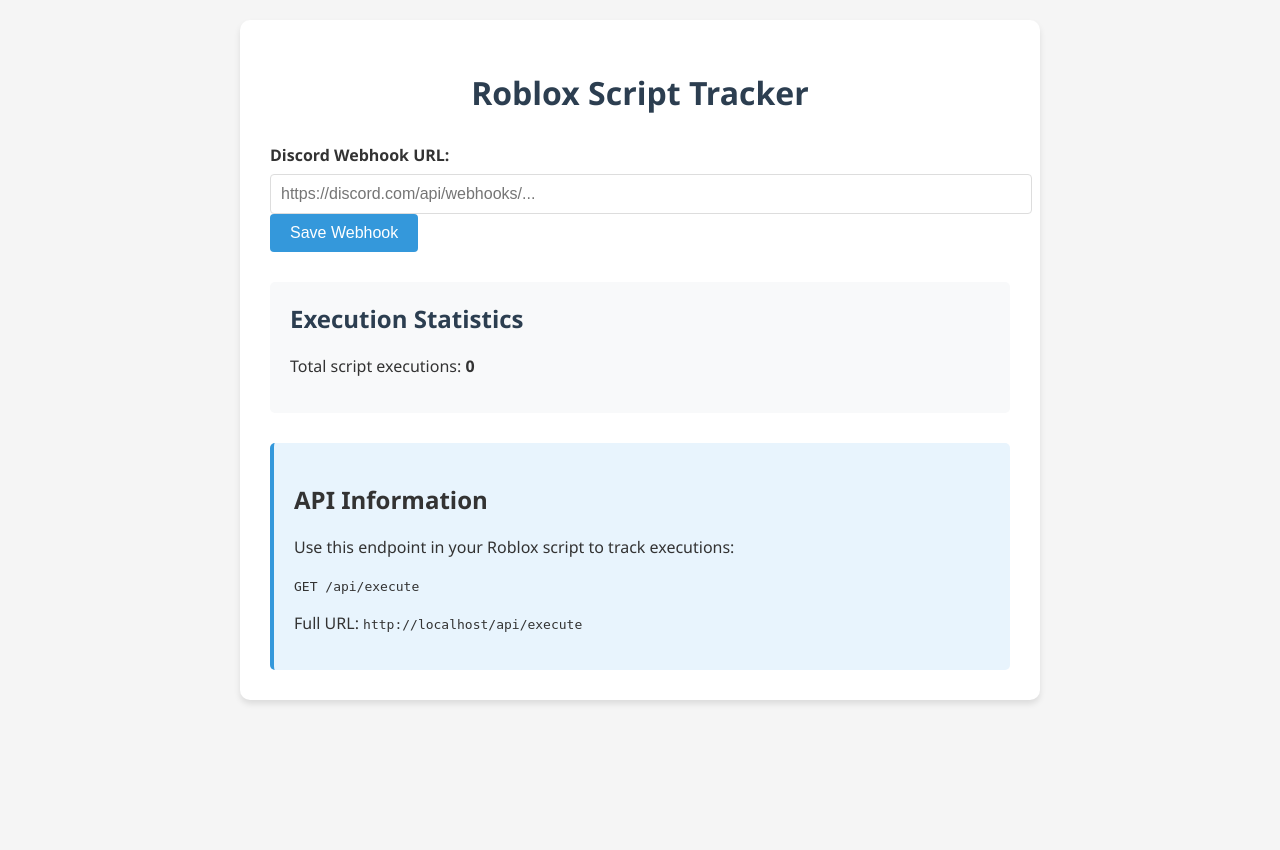
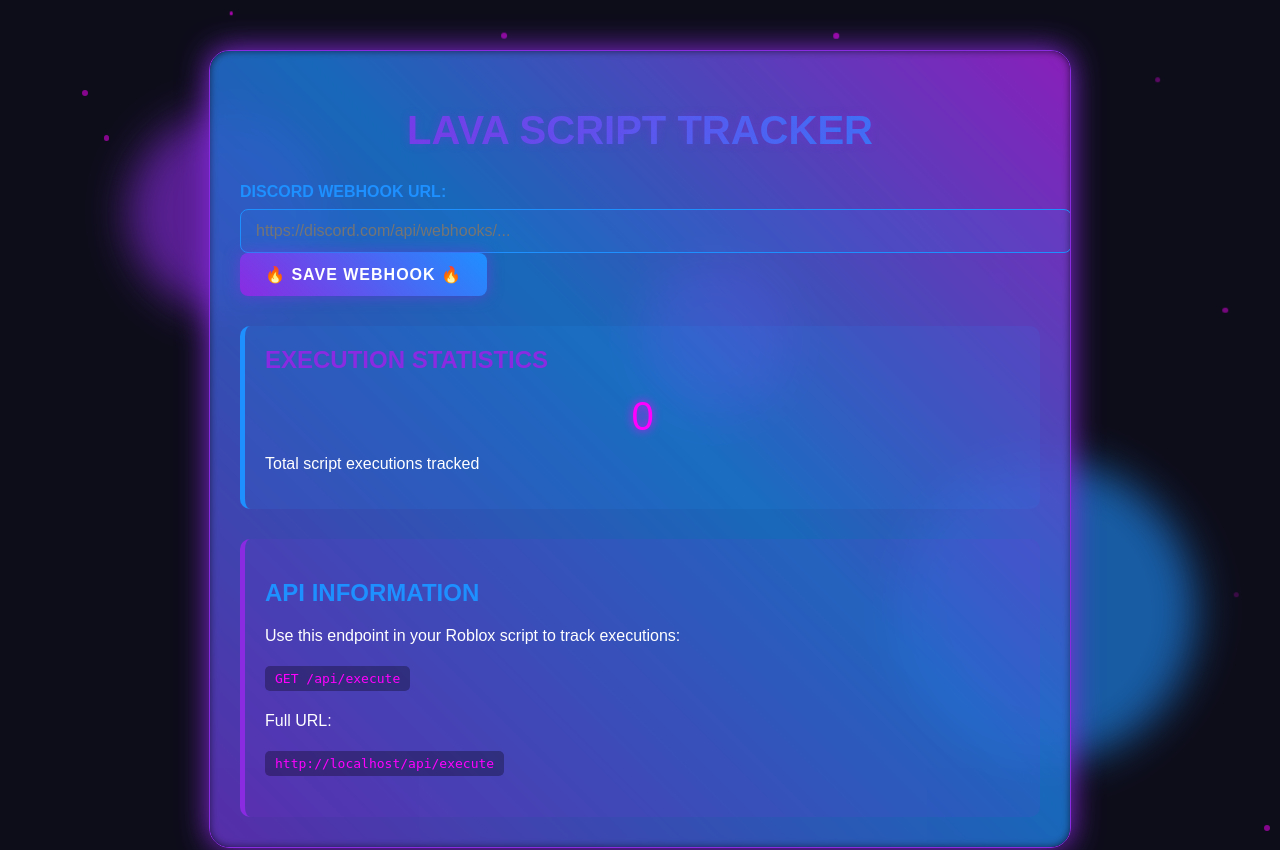
Before and after one commit to NxYDev/onyx, a Flask app: page / in a window 1280 px wide. Before the commit the page ends 704 px from the top, so only its background shows below. Run offline with Flask 3, Linux system fonts and the light colour scheme.

Commit message:
Update index.html

```diff
--- a/templates/index.html
+++ b/templates/index.html
@@ -1,106 +1,266 @@
 <!DOCTYPE html>
 <html>
 <head>
-    <title>Roblox Script Tracker</title>
+    <title>Lava Script Tracker</title>
     <style>
+        :root {
+            --purple: #8a2be2;
+            --blue: #1e90ff;
+            --dark: #0d0d1a;
+            --pink: #ff00ff;
+        }
+
         body {
-            font-family: 'Segoe UI', Tahoma, Geneva, Verdana, sans-serif;
+            font-family: 'Arial', sans-serif;
+            margin: 0;
+            padding: 0;
+            background-color: var(--dark);
+            color: white;
+            overflow-x: hidden;
+            min-height: 100vh;
+            position: relative;
+        }
+
+        /* Lava lamp bubbles */
+        .bubble {
+            position: absolute;
+            border-radius: 50%;
+            filter: blur(20px);
+            opacity: 0.6;
+            z-index: -1;
+            animation: float 15s infinite ease-in-out;
+        }
+
+        @keyframes float {
+            0%, 100% { transform: translateY(0) rotate(0deg); }
+            50% { transform: translateY(-100px) rotate(180deg); }
+        }
+
+        .container {
             max-width: 800px;
             margin: 0 auto;
-            padding: 20px;
-            background-color: #f5f5f5;
-            color: #333;
+            padding: 30px;
+            background: rgba(13, 13, 26, 0.7);
+            border-radius: 20px;
+            box-shadow: 0 0 30px var(--purple);
+            backdrop-filter: blur(10px);
+            border: 1px solid var(--purple);
+            margin-top: 50px;
+            position: relative;
+            overflow: hidden;
         }
+
         h1 {
-            color: #2c3e50;
             text-align: center;
+            font-size: 2.5rem;
             margin-bottom: 30px;
+            background: linear-gradient(90deg, var(--purple), var(--blue));
+            -webkit-background-clip: text;
+            background-clip: text;
+            color: transparent;
+            text-shadow: 0 0 10px rgba(138, 43, 226, 0.3);
         }
-        .container {
-            background-color: white;
-            padding: 30px;
-            border-radius: 10px;
-            box-shadow: 0 4px 6px rgba(0, 0, 0, 0.1);
+
+        .form-group {
+            margin-bottom: 25px;
         }
-        .form-group {
-            margin-bottom: 20px;
-        }
+
         label {
             display: block;
             margin-bottom: 8px;
             font-weight: bold;
+            color: var(--blue);
         }
+
         input[type="text"] {
             width: 100%;
-            padding: 10px;
-            border: 1px solid #ddd;
-            border-radius: 4px;
+            padding: 12px 15px;
+            border: none;
+            border-radius: 8px;
             font-size: 16px;
+            background: rgba(30, 144, 255, 0.1);
+            color: white;
+            border: 1px solid var(--blue);
+            transition: all 0.3s;
         }
+
+        input[type="text"]:focus {
+            outline: none;
+            border-color: var(--purple);
+            box-shadow: 0 0 10px var(--purple);
+        }
+
         button {
-            background-color: #3498db;
+            background: linear-gradient(45deg, var(--purple), var(--blue));
             color: white;
             border: none;
-            padding: 10px 20px;
-            border-radius: 4px;
+            padding: 12px 25px;
+            border-radius: 8px;
             cursor: pointer;
             font-size: 16px;
-            transition: background-color 0.3s;
+            font-weight: bold;
+            transition: all 0.3s;
+            box-shadow: 0 0 15px rgba(138, 43, 226, 0.5);
+            text-transform: uppercase;
+            letter-spacing: 1px;
         }
+
         button:hover {
-            background-color: #2980b9;
+            transform: translateY(-3px);
+            box-shadow: 0 0 25px rgba(138, 43, 226, 0.8);
         }
+
         .stats {
             margin-top: 30px;
             padding: 20px;
-            background-color: #f8f9fa;
-            border-radius: 5px;
+            background: rgba(30, 144, 255, 0.1);
+            border-radius: 10px;
+            border-left: 5px solid var(--blue);
         }
+
         .stats h2 {
             margin-top: 0;
-            color: #2c3e50;
+            color: var(--purple);
         }
+
         .api-info {
             margin-top: 30px;
             padding: 20px;
-            background-color: #e8f4fd;
+            background: rgba(138, 43, 226, 0.1);
+            border-radius: 10px;
+            border-left: 5px solid var(--purple);
+        }
+
+        .api-info h2 {
+            color: var(--blue);
+        }
+
+        code {
+            background: rgba(0, 0, 0, 0.3);
+            padding: 5px 10px;
             border-radius: 5px;
-            border-left: 4px solid #3498db;
+            color: var(--pink);
+            font-family: monospace;
+            word-break: break-all;
+            display: inline-block;
+            margin: 5px 0;
         }
+
         .success-message {
-            color: #27ae60;
+            color: #00ffaa;
             margin-top: 10px;
             display: none;
+            font-weight: bold;
+            text-shadow: 0 0 5px rgba(0, 255, 170, 0.5);
+        }
+
+        .execution-count {
+            font-size: 2.5rem;
+            color: var(--pink);
+            text-shadow: 0 0 10px var(--pink);
+            margin: 10px 0;
+            text-align: center;
+        }
+
+        /* Glowing border effect */
+        .container::before {
+            content: '';
+            position: absolute;
+            top: -2px;
+            left: -2px;
+            right: -2px;
+            bottom: -2px;
+            background: linear-gradient(45deg, var(--purple), var(--blue), var(--pink), var(--blue), var(--purple));
+            background-size: 400%;
+            border-radius: 22px;
+            z-index: -1;
+            animation: animate 8s linear infinite;
+            opacity: 0.7;
+            filter: blur(5px);
+        }
+
+        @keyframes animate {
+            0% { background-position: 0 0; }
+            50% { background-position: 400% 0; }
+            100% { background-position: 0 0; }
+        }
+
+        /* Floating particles */
+        .particle {
+            position: absolute;
+            width: 5px;
+            height: 5px;
+            background: var(--pink);
+            border-radius: 50%;
+            opacity: 0.5;
+            animation: particle-float 10s infinite linear;
+        }
+
+        @keyframes particle-float {
+            0% { transform: translateY(0) translateX(0); opacity: 0; }
+            50% { opacity: 0.7; }
+            100% { transform: translateY(-500px) translateX(100px); opacity: 0; }
         }
     </style>
 </head>
 <body>
+    <!-- Lava lamp bubbles -->
+    <div class="bubble" style="width: 200px; height: 200px; background: var(--purple); top: 20%; left: 10%;"></div>
+    <div class="bubble" style="width: 300px; height: 300px; background: var(--blue); top: 60%; left: 70%; animation-delay: 2s;"></div>
+    <div class="bubble" style="width: 150px; height: 150px; background: var(--pink); top: 30%; left: 50%; animation-delay: 4s;"></div>
+
+    <!-- Floating particles -->
+    <div id="particles"></div>
+
     <div class="container">
-        <h1>Roblox Script Tracker</h1>
+        <h1>LAVA SCRIPT TRACKER</h1>
 
         <div class="form-group">
-            <label for="webhook_url">Discord Webhook URL:</label>
+            <label for="webhook_url">DISCORD WEBHOOK URL:</label>
             <input type="text" id="webhook_url" value="{{ webhook_url }}" placeholder="https://discord.com/api/webhooks/...">
-            <button onclick="updateWebhook()">Save Webhook</button>
-            <div id="successMessage" class="success-message">Webhook updated successfully!</div>
+            <button onclick="updateWebhook()">🔥 SAVE WEBHOOK 🔥</button>
+            <div id="successMessage" class="success-message">WEBHOOK UPDATED SUCCESSFULLY!</div>
         </div>
 
         <div class="stats">
-            <h2>Execution Statistics</h2>
-            <p>Total script executions: <strong>{{ execution_count }}</strong></p>
+            <h2>EXECUTION STATISTICS</h2>
+            <div class="execution-count">{{ execution_count }}</div>
+            <p>Total script executions tracked</p>
         </div>
 
         <div class="api-info">
-            <h2>API Information</h2>
+            <h2>API INFORMATION</h2>
             <p>Use this endpoint in your Roblox script to track executions:</p>
             <p><code>GET /api/execute</code></p>
-            <p>Full URL: <code id="apiUrl"></code></p>
+            <p>Full URL:</p>
+            <p><code id="apiUrl"></code></p>
         </div>
     </div>
 
     <script>
         // Display the current API URL
         document.getElementById('apiUrl').textContent = window.location.origin + '/api/execute';
+
+        // Create floating particles
+        function createParticles() {
+            const particlesContainer = document.getElementById('particles');
+            const particleCount = 30;
+
+            for (let i = 0; i < particleCount; i++) {
+                const particle = document.createElement('div');
+                particle.classList.add('particle');
+                particle.style.left = Math.random() * 100 + 'vw';
+                particle.style.top = Math.random() * 100 + 'vh';
+                particle.style.animationDelay = Math.random() * 10 + 's';
+                particle.style.animationDuration = 5 + Math.random() * 10 + 's';
+                particle.style.width = 2 + Math.random() * 5 + 'px';
+                particle.style.height = particle.style.width;
+                particlesContainer.appendChild(particle);
+            }
+        }
+
+        // Initialize particles
+        createParticles();
 
         function updateWebhook() {
             const webhookUrl = document.getElementById('webhook_url').value;
@@ -120,6 +280,12 @@
                     setTimeout(() => {
                         successMessage.style.display = 'none';
                     }, 3000);
+
+                    // Add a cool effect
+                    document.querySelector('button').style.background = 'linear-gradient(45deg, #ff00ff, #1e90ff)';
+                    setTimeout(() => {
+                        document.querySelector('button').style.background = 'linear-gradient(45deg, var(--purple), var(--blue))';
+                    }, 500);
                 }
             });
         }
```
